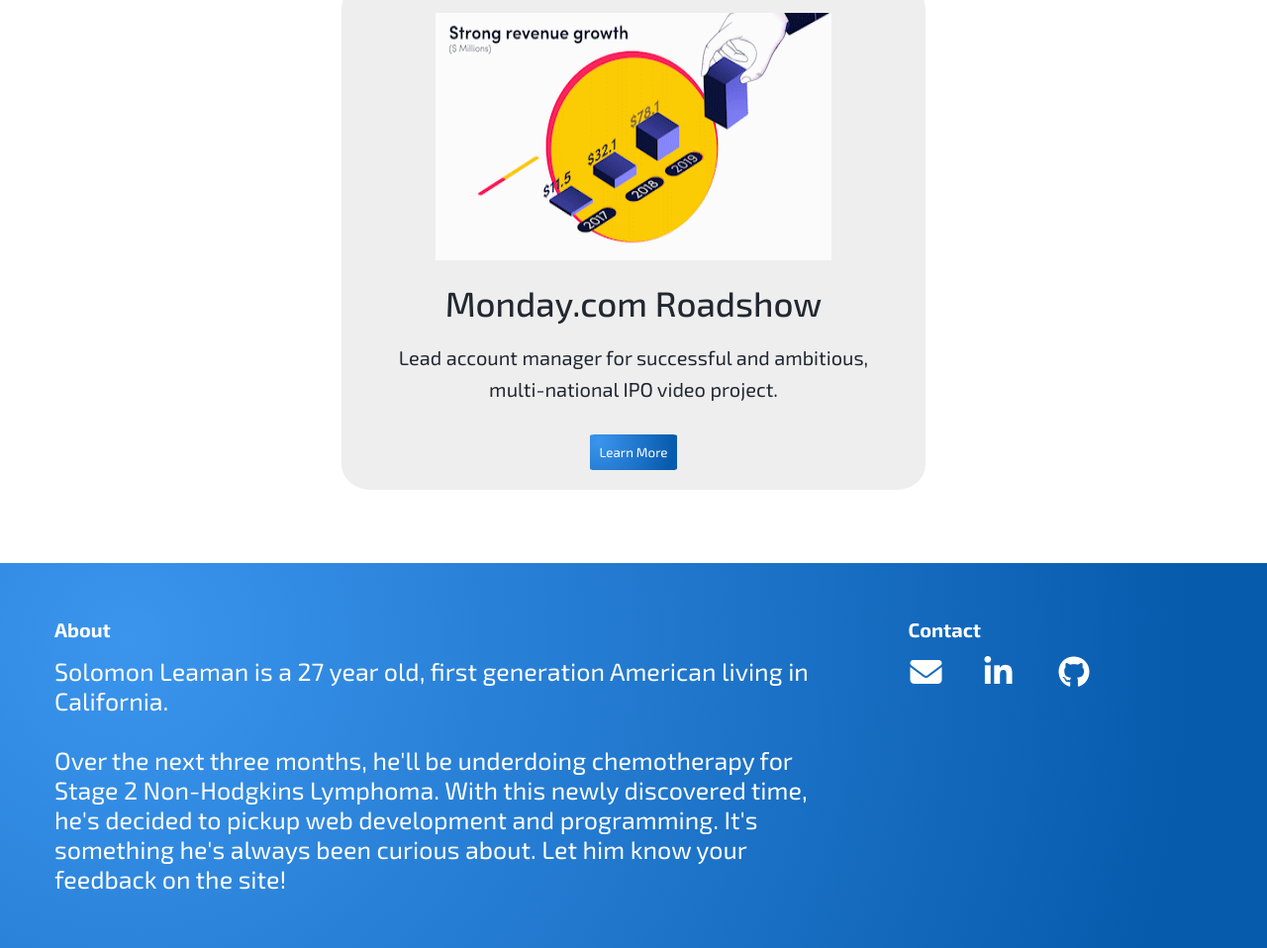
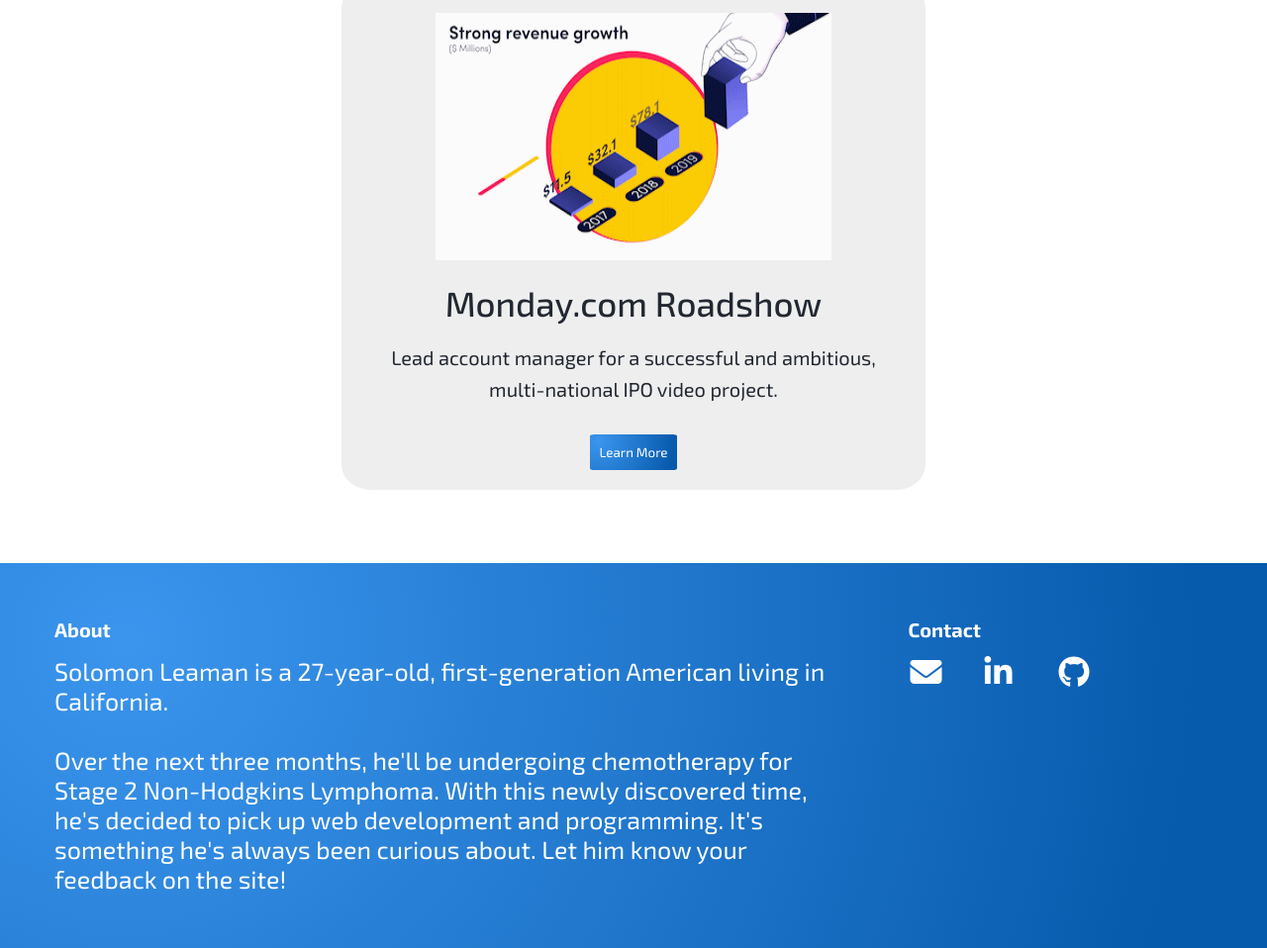
Before and after one commit to SolomonLeaman/personal-site-revamp, a plain HTML site: page index.html in a window 1280 px wide. Shown: the part 2790-3748 px from the top of the page at 99% size. Drawn offline with Linux system fonts and the light colour scheme.

Commit message:
Update index.html

```diff
--- a/index.html
+++ b/index.html
@@ -82,7 +82,7 @@
         <div class="p-project">
         <img class="p-thumb" src="./assets/Monday.gif" alt="Monday.com">
         <div class="p-title">Monday.com Roadshow</div>
-        <div class="p-desc">Lead account manager for successful and ambitious, multi-national IPO video project. </div>
+        <div class="p-desc">Lead account manager for a successful and ambitious, multi-national IPO video project. </div>
         <button class="p-button">Learn More</button>
         </div>
     </div>
@@ -92,7 +92,7 @@
     <div class="ac-container" id="about">
       <div class="ac-about ac-section">
         <div class="ac-title">About</div>
-        <div class="ac-desc">Solomon Leaman is a 27 year old, first generation American living in California. <br> <Br> Over the next three months, he'll be underdoing chemotherapy for Stage 2 Non-Hodgkins Lymphoma. With this newly discovered time, he's decided to pickup web development and programming. It's something he's always been curious about. Let him know your feedback on the site!</div>
+        <div class="ac-desc">Solomon Leaman is a 27-year-old, first-generation American living in California. <br> <Br> Over the next three months, he'll be undergoing chemotherapy for Stage 2 Non-Hodgkins Lymphoma. With this newly discovered time, he's decided to pick up web development and programming. It's something he's always been curious about. Let him know your feedback on the site!</div>
       </div>
       <div class="ac-contact ac-section">
         <div class="ac-title contact">Contact </div>
```
